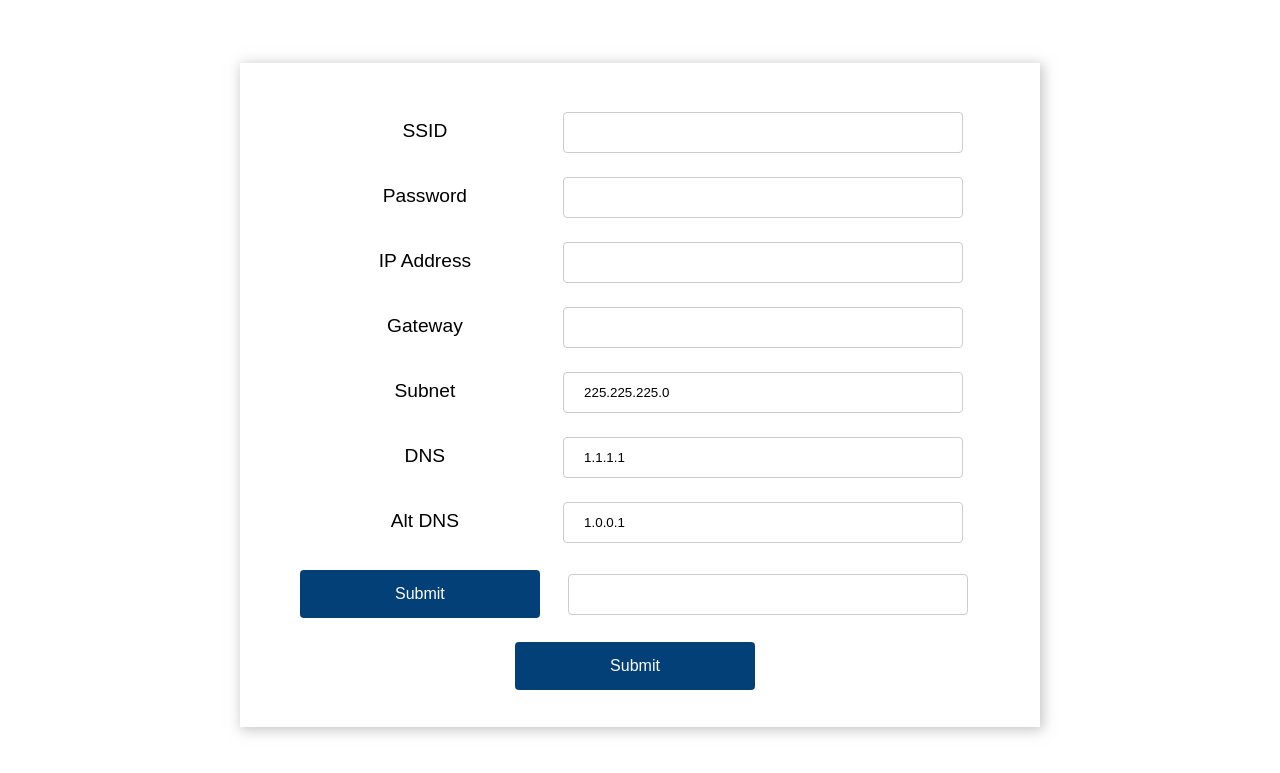
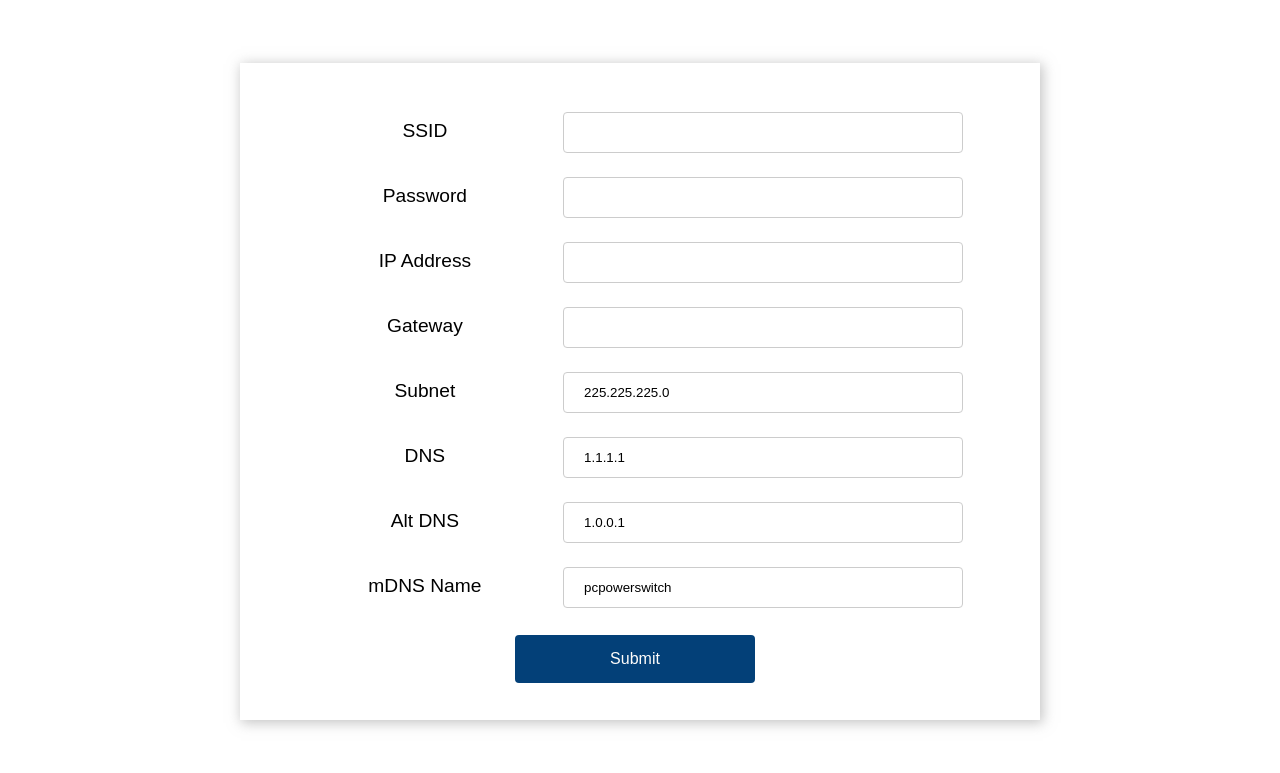
Before and after one commit to captmicr0/PCPowerSwitch, a plain HTML site: page data/wifimanager.html in a window 1280 px wide. Shown: the part 73-846 px from the top of the page. Drawn offline with Linux system fonts and the light colour scheme; no server answers.

Commit message:
added maxlength to wifimanager

```diff
--- a/data/wifimanager.html
+++ b/data/wifimanager.html
@@ -67,21 +67,21 @@
 					<form action="/wifimanager.cfg" method="POST">
 						<p>
 							<label for="ssid">SSID</label>
-							<input type="text" id="ssid" name="ssid" value="" required><br>
+							<input type="text" id="ssid" name="ssid" maxlength="31" value="" required><br>
 							<label for="pass">Password</label>
-							<input type="text" id="password" name="password" value=""><br>
+							<input type="text" id="password" name="password" maxlength="63" value=""><br>
 							<label for="ip">IP Address</label>
-							<input type="text" id="ipaddress" name="ipaddress" value=""><br>
+							<input type="text" id="ipaddress" name="ipaddress" maxlength="15" value=""><br>
 							<label for="gateway">Gateway</label>
-							<input type="text" id="gateway" name="gateway" value=""><br>
+							<input type="text" id="gateway" name="gateway" maxlength="15" value=""><br>
 							<label for="gateway">Subnet</label>
-							<input type="text" id="subnet" name="subnet" value="225.225.225.0"><br>
+							<input type="text" id="subnet" name="subnet" maxlength="15" value="225.225.225.0"><br>
 							<label for="gateway">DNS</label>
-							<input type="text" id="dns" name="dns" value="1.1.1.1"><br>
+							<input type="text" id="dns" name="dns" maxlength="15" value="1.1.1.1"><br>
 							<label for="gateway">Alt DNS</label>
-							<input type="text" id="altdns" name="altdns" value="1.0.0.1"><br>
-							<input type="submit" value="Submit">
-							<input type="text" id="mdns" name="mdns" value=""><br>
+							<input type="text" id="altdns" name="altdns" maxlength="15" value="1.0.0.1"><br>
+							<label for="gateway">mDNS Name</label>
+							<input type="text" id="mdns" name="mdns" maxlength="31" value="pcpowerswitch"><br>
 							<input type="submit" value="Submit">
 						</p>
 					</form>
```
Also changed, not shown: 1 other file.
